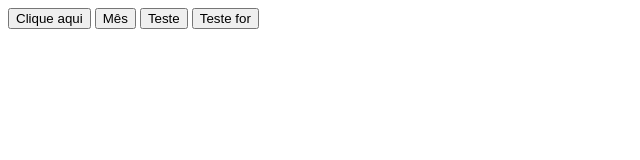
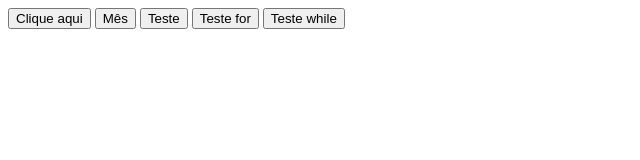
Before and after one commit to meydson/SOFTEX_JavaScript, a website: page index.html in a window 1280 px wide. Shown: the whole page, without its empty margins (0-640 px from the left). Drawn offline with Linux system fonts and the light colour scheme.

Commit message:
implementação while

```diff
--- a/index.html
+++ b/index.html
@@ -13,6 +13,7 @@
     <input type="button" onclick="mes()" value="Mês" />
     <input type="button" onclick="escreva()" value="Teste" />
     <input type="button" onclick="exercicio_for()" value="Teste for" />
+    <input type="button" onclick="exercicio_while()" value="Teste while" />
 </body>
 
 </html>
--- a/script.js
+++ b/script.js
@@ -65,3 +65,11 @@ function exercicio_for() {
     }
 
 }
+
+function exercicio_while() {
+    i = 0;
+    while (i <= 10) {
+        document.write(8*i, "<br>");
+        i++;
+    }
+}
```
